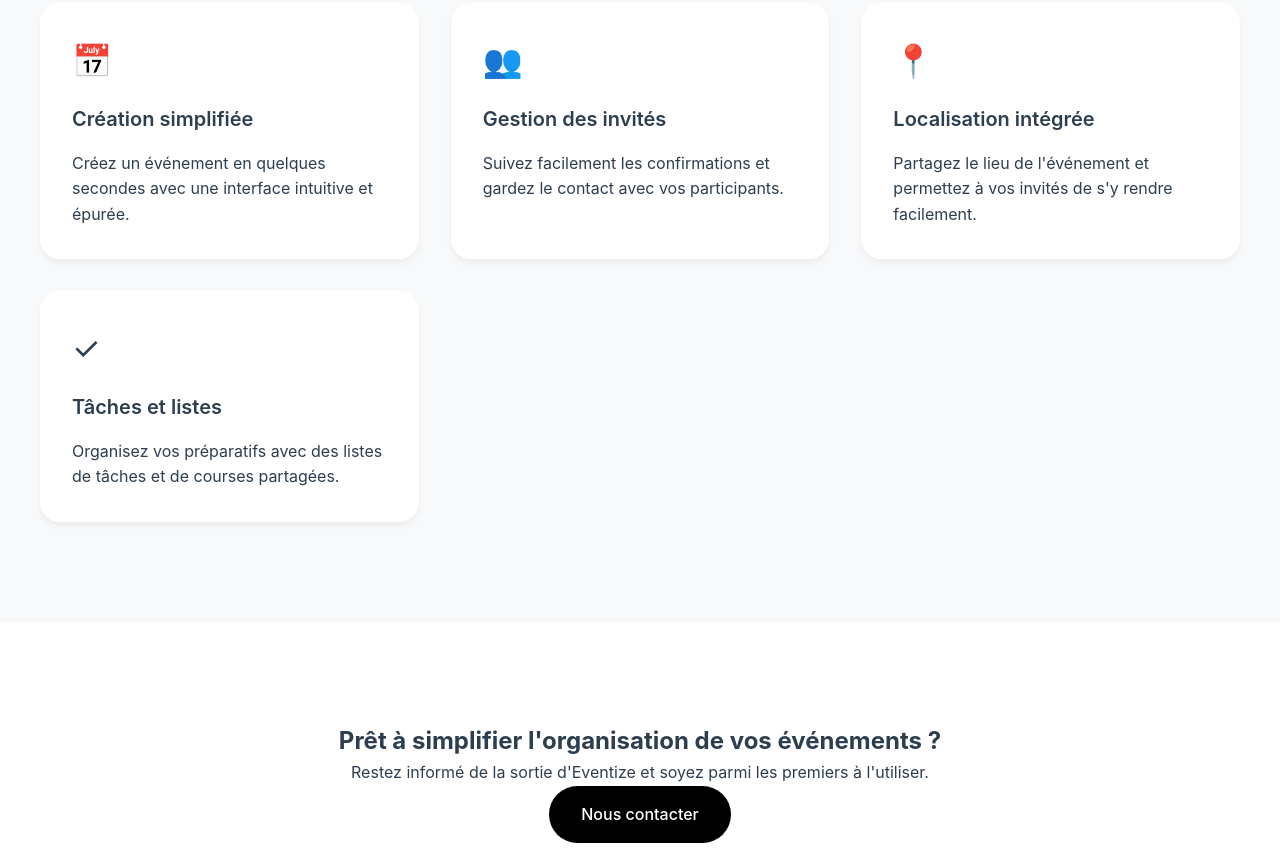
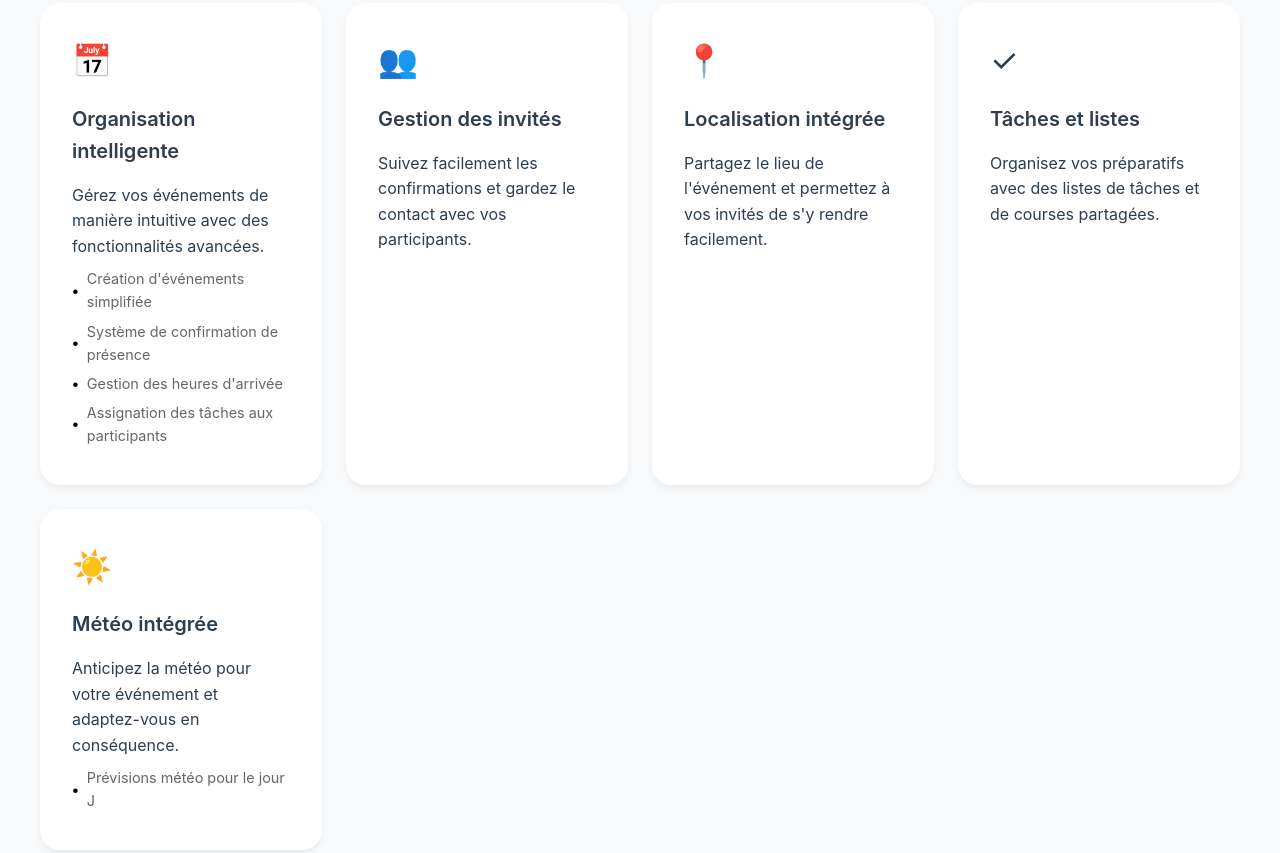
Before and after one commit to Eventizeapp/website, a plain HTML site: page index.html in a window 1280 px wide. Shown: the part 1652-2505 px from the top of the page. Drawn offline with Linux system fonts and the light colour scheme.

Commit message:
Add files via upload

```diff
--- a/index.html
+++ b/index.html
@@ -29,7 +29,7 @@
         .nav {
             position: fixed;
             width: 100%;
-            padding: 1.5rem;
+            padding: 1rem; /* Ajusté le padding pour accommoder le plus grand logo */
             background-color: rgba(255, 255, 255, 0.98);
             backdrop-filter: blur(10px);
             z-index: 1000;
@@ -42,16 +42,18 @@
             display: flex;
             justify-content: space-between;
             align-items: center;
+            padding: 0.5rem 0; /* Ajout d'un peu d'espace vertical */
         }
 
         .logo {
             display: flex;
             align-items: center;
-            gap: 1rem;
+            gap: 1.5rem; /* Augmenté l'espace entre le logo et le texte */
+            padding: 0.5rem 0;
         }
 
         .logo img {
-            height: 50px; /* Augmenté la taille */
+            height: 70px; /* Augmenté la taille du logo */
             width: auto;
             object-fit: contain;
             transition: transform 0.3s ease;
@@ -62,9 +64,10 @@
         }
 
         .logo-text {
-            font-size: 1.5rem;
+            font-size: 2rem; /* Augmenté la taille du texte */
             font-weight: 600;
             color: var(--primary-color);
+            letter-spacing: 0.5px; /* Ajout d'un espacement des lettres */
         }
 
         .hero {
@@ -138,8 +141,8 @@
 
         .features-grid {
             display: grid;
-            grid-template-columns: repeat(auto-fit, minmax(280px, 1fr));
-            gap: 2rem;
+            grid-template-columns: repeat(auto-fit, minmax(250px, 1fr));
+            gap: 1.5rem;
             max-width: 1200px;
             margin: 0 auto;
         }
@@ -150,6 +153,9 @@
             border-radius: 20px;
             box-shadow: 0 4px 6px rgba(0, 0, 0, 0.05);
             transition: all 0.4s ease;
+            height: 100%;
+            display: flex;
+            flex-direction: column;
         }
 
         .feature-card:hover {
@@ -166,6 +172,33 @@
             font-size: 1.25rem;
             font-weight: 600;
             margin-bottom: 1rem;
+        }
+
+        .feature-details {
+            margin-top: 10px;
+            font-size: 0.9rem;
+            color: #666;
+        }
+
+        .feature-list {
+            list-style: none;
+            padding: 0;
+            margin: 8px 0 0 0;
+        }
+
+        .feature-list li {
+            display: flex;
+            align-items: center;
+            margin-bottom: 6px;
+            font-size: 0.9rem;
+            color: #666;
+        }
+
+        .feature-list li::before {
+            content: "•";
+            color: var(--primary-color);
+            font-weight: bold;
+            margin-right: 8px;
         }
 
         .cta {
@@ -299,6 +332,7 @@
         <div class="nav-content">
             <div class="logo">
                 <img src="eventize_logo.png" alt="Eventize Logo">
+                <span class="logo-text">Eventize</span>
             </div>
         </div>
     </nav>
@@ -321,8 +355,14 @@
         <div class="features-grid">
             <div class="feature-card">
                 <div class="feature-icon">📅</div>
-                <h3 class="feature-title">Création simplifiée</h3>
-                <p>Créez un événement en quelques secondes avec une interface intuitive et épurée.</p>
+                <h3 class="feature-title">Organisation intelligente</h3>
+                <p>Gérez vos événements de manière intuitive avec des fonctionnalités avancées.</p>
+                <ul class="feature-list">
+                    <li>Création d'événements simplifiée</li>
+                    <li>Système de confirmation de présence</li>
+                    <li>Gestion des heures d'arrivée</li>
+                    <li>Assignation des tâches aux participants</li>
+                </ul>
             </div>
             <div class="feature-card">
                 <div class="feature-icon">👥</div>
@@ -338,6 +378,14 @@
                 <div class="feature-icon">✓</div>
                 <h3 class="feature-title">Tâches et listes</h3>
                 <p>Organisez vos préparatifs avec des listes de tâches et de courses partagées.</p>
+            </div>
+            <div class="feature-card">
+                <div class="feature-icon">☀️</div>
+                <h3 class="feature-title">Météo intégrée</h3>
+                <p>Anticipez la météo pour votre événement et adaptez-vous en conséquence.</p>
+                <ul class="feature-list">
+                    <li>Prévisions météo pour le jour J</li>
+                </ul>
             </div>
         </div>
     </section>
```
